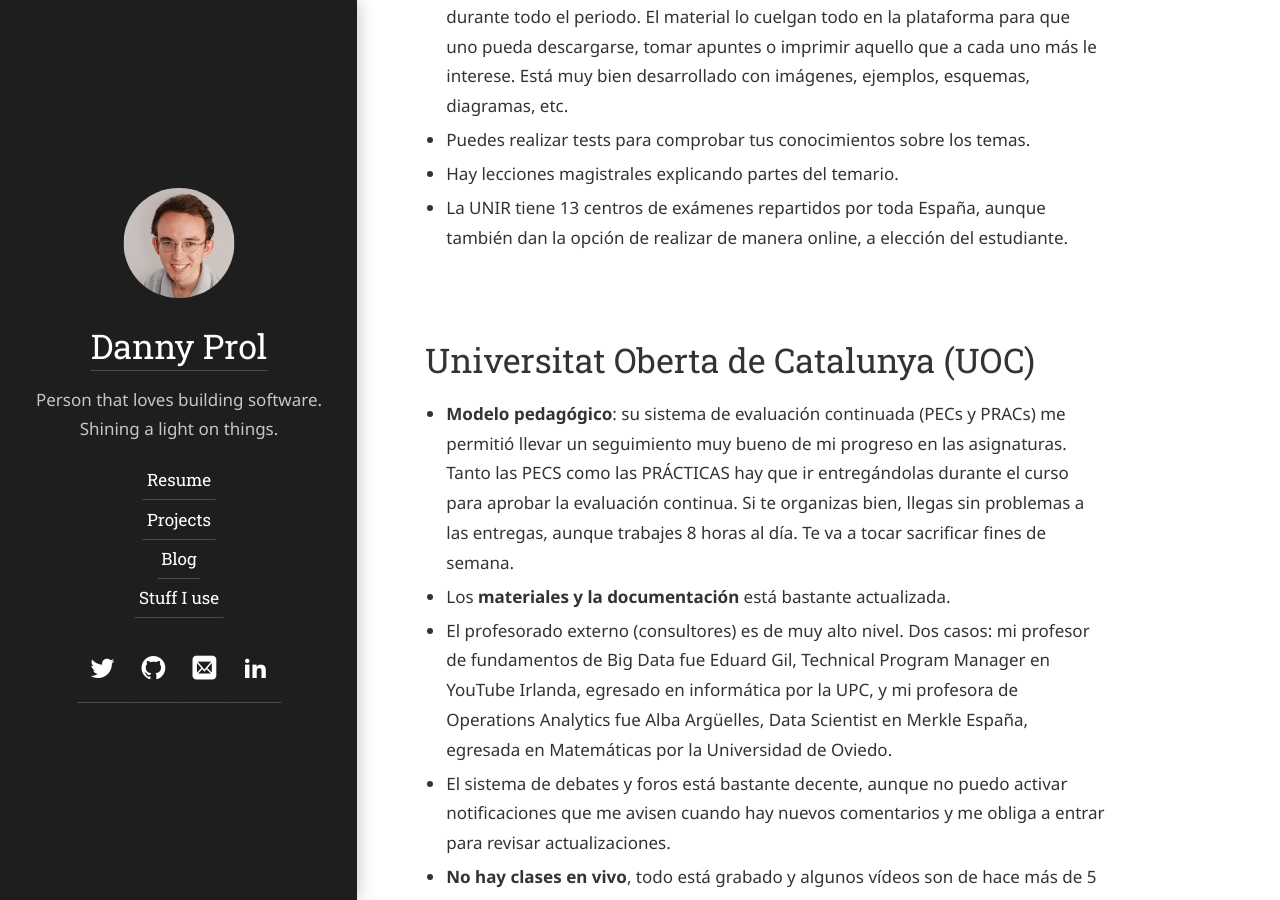
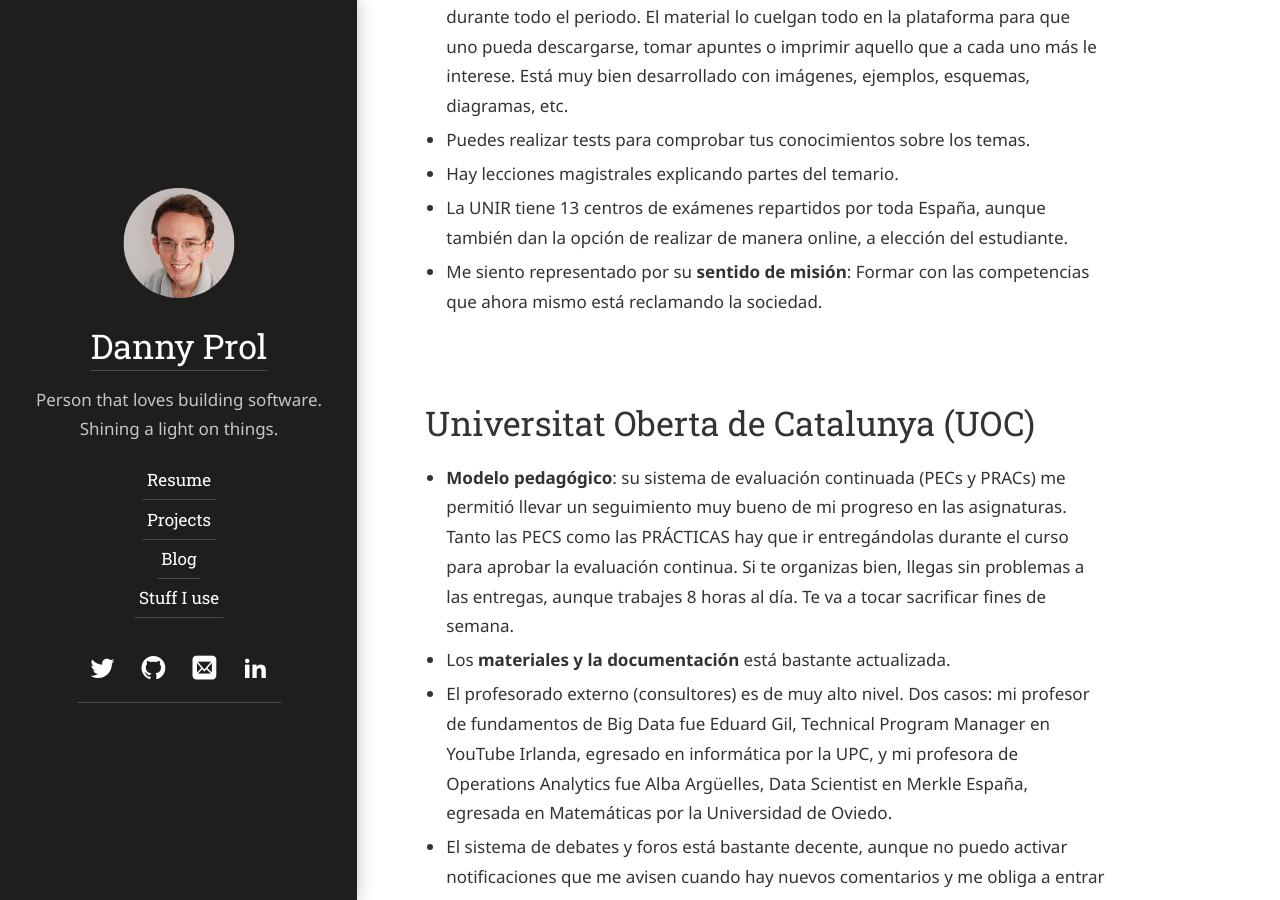
Before and after one commit to dprol/dprol.github.io, a Jekyll site: the page built from hydejack/_posts/2021-07-04-uoc-unir.md, in a window 1280 px wide and 900 px high, scrolled down 2143 px. Built offline with Jekyll 4.4.1, drawn with Linux system fonts in a browser that asks for light colours; some web fonts are replaced.

Commit message:
Update 2021-07-04-uoc-unir.md

```diff
--- a/hydejack/_posts/2021-07-04-uoc-unir.md
+++ b/hydejack/_posts/2021-07-04-uoc-unir.md
@@ -25,6 +25,7 @@
 - Puedes realizar tests para comprobar tus conocimientos sobre los temas.
 - Hay lecciones magistrales explicando partes del temario.
 - La UNIR tiene 13 centros de exámenes repartidos por toda España, aunque también dan la opción de realizar de manera online, a elección del estudiante.
+- Me siento representado por su **sentido de misión**: Formar con las competencias que ahora mismo está reclamando la sociedad.
 
 # Universitat Oberta de Catalunya (UOC)
 
```
